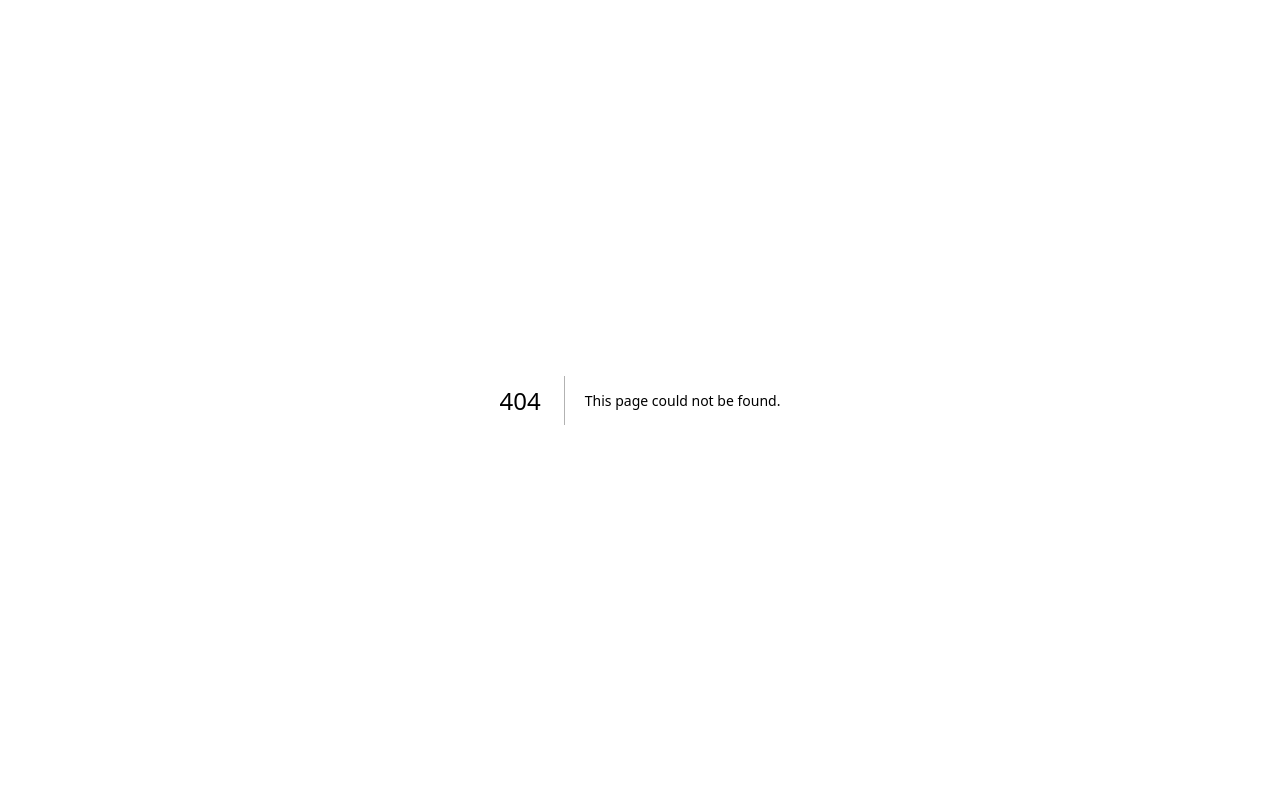
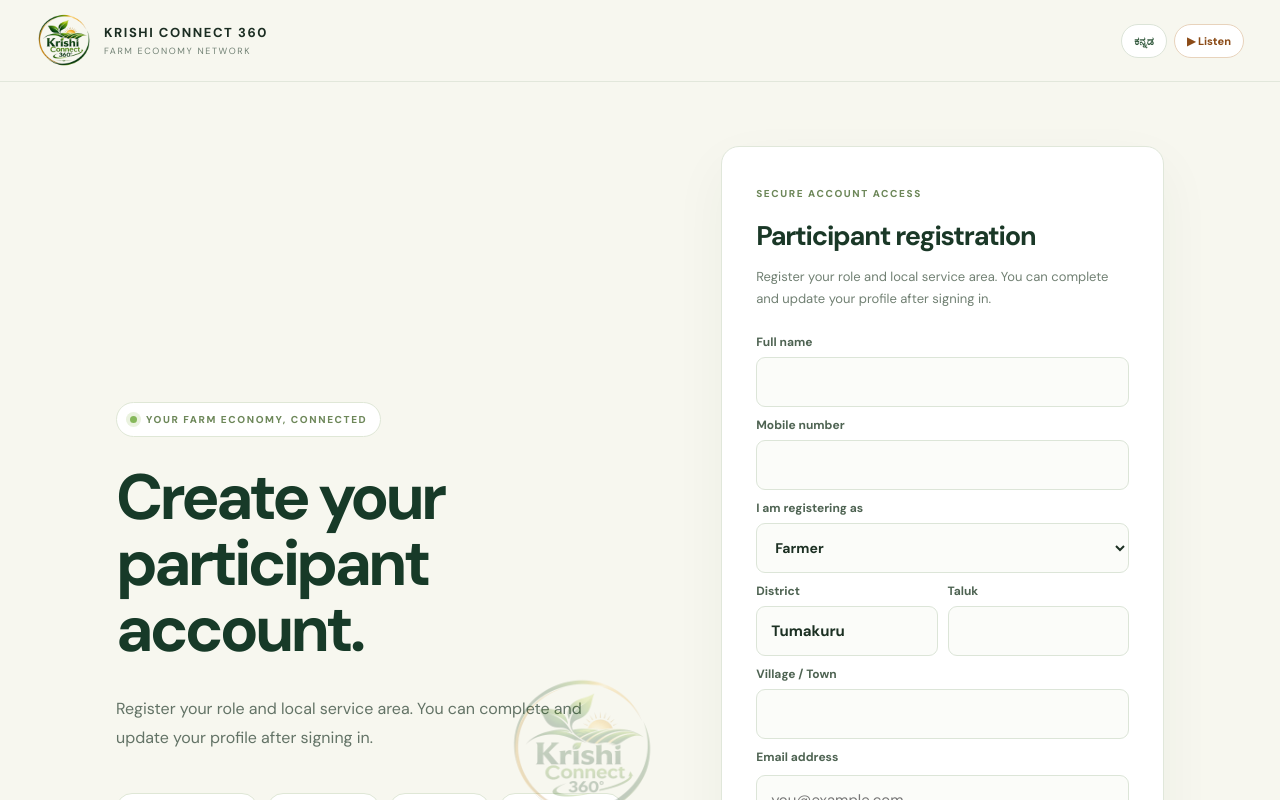
Before and after one commit to PSP-YN/Chakravyuha_Hackwarts, a Next.js app: page /signup in a window 1280 px wide. Before the commit this address had no page. Shown: the top 800 px of the page. Built offline with nearby package versions, Linux system fonts and the light colour scheme; no server answers.

Commit message:
feat: add participant signup and complete profiles

```diff
--- a/app/globals.css
+++ b/app/globals.css
@@ -347,7 +347,10 @@ button:focus-visible,a:focus-visible,input:focus-visible,select:focus-visible,te
 .login-card form{display:grid;gap:10px;margin-top:24px}
 .login-card label{font-size:12px;font-weight:700;color:#4e6352}
 .login-card input{width:100%;height:50px;padding:0 14px;border:1px solid #dce5d8;border-radius:9px;background:#fbfcf9;color:#1c3023;font-size:15px}
-.login-card input:focus-visible{outline:3px solid #d8ee69;outline-offset:2px}
+.login-card input:focus-visible,.login-card select:focus-visible{outline:3px solid #d8ee69;outline-offset:2px}
+.login-card select{width:100%;min-height:50px;padding:0 14px;border:1px solid #dce5d8;border-radius:9px;background:#fbfcf9;color:#1c3023;font-size:14px}
+.login-card form>label{display:grid;gap:7px}
+.login-card .form-grid label{display:grid;gap:7px}
 .login-card form button{width:100%;justify-content:space-between;margin-top:8px;border:0;cursor:pointer}
 .login-card form button:disabled{opacity:.55;cursor:not-allowed}
 .login-note{padding:12px;border-radius:9px;background:#f7f8f2;font-size:10px!important;color:#7b887b!important}
--- a/app/login/page.tsx
+++ b/app/login/page.tsx
@@ -1,2 +1,2 @@
 import { LoginPage } from "@/components/login-page";
-export default function Login() { return <LoginPage />; }
+export default function Login() { return <LoginPage mode="login" />; }
--- /dev/null
+++ b/app/signup/page.tsx
@@ -0,0 +1,2 @@
+import { LoginPage } from "@/components/login-page";
+export default function Signup() { return <LoginPage mode="signup" />; }
--- a/components/landing-page.tsx
+++ b/components/landing-page.tsx
@@ -88,6 +88,7 @@ export function LandingPage() {
           <a href="#how">{language === "en" ? "How it works" : "ಹೇಗೆ ಕೆಲಸ ಮಾಡುತ್ತದೆ"}</a>
           <LanguageSwitch />
           <a className="landing-login" href="/login">{language === "en" ? "Sign in" : "ಸೈನ್ ಇನ್"}</a>
+          <a className="landing-login" href="/signup">{language === "en" ? "Create account" : "ಖಾತೆ ರಚಿಸಿ"}</a>
         </nav>
       </header>
 
@@ -98,7 +99,7 @@ export function LandingPage() {
           <h1>{t.title}</h1>
           <p className="landing-lead">{t.subtitle}</p>
           <div className="landing-cta">
-            <a className="landing-primary" href="/login">{t.primary} <span>↗</span></a>
+            <a className="landing-primary" href="/signup">{t.primary} <span>↗</span></a>
             <a className="landing-secondary" href="#how">{t.secondary} ↓</a>
           </div>
           <div className="landing-trust"><span>●</span> {t.login} <span className="landing-separator">·</span> {language==="kn"?"Supabase ಸುರಕ್ಷಿತ":"Supabase secured"} <span className="landing-separator">·</span> English / ಕನ್ನಡ</div>
@@ -136,7 +137,7 @@ export function LandingPage() {
       <section className="landing-bottom-cta">
         <img src="/krishi-connect-logo.png" alt="" />
         <div><span>KRISHI CONNECT 360</span><h2>{language === "en" ? "Make your next farm decision with better information." : "ಉತ್ತಮ ಮಾಹಿತಿಯೊಂದಿಗೆ ನಿಮ್ಮ ಮುಂದಿನ ಕೃಷಿ ನಿರ್ಧಾರ ಕೈಗೊಳ್ಳಿ."}</h2></div>
-        <a href="/login">{t.primary} ↗</a>
+        <a href="/signup">{t.primary} ↗</a>
       </section>
 
       <footer className="landing-footer"><span>© 2026 KRISHI CONNECT 360</span><span>{t.footer}</span><span>{language==="kn"?"AGMARKNET ಉಲ್ಲೇಖ ಮಾಹಿತಿ · ಭಾಗವಹಿಸುವವರ ಸಂಯೋಜನೆ":"AGMARKNET reference data · Participant-led coordination"}</span><div><a href="/privacy">{language==="kn"?"ಗೌಪ್ಯತೆ":"Privacy"}</a><a href="/terms">{language==="kn"?"ನಿಯಮಗಳು":"Terms"}</a></div></footer>
--- a/components/login-page.tsx
+++ b/components/login-page.tsx
@@ -5,37 +5,57 @@ import { useRouter } from "next/navigation";
 import { getSupabase } from "@/lib/supabase/client";
 import { LanguageSwitch, useLanguage } from "@/components/language-provider";
 
+type ParticipantRole = "farmer" | "buyer_trader" | "machinery_owner" | "waste_processor" | "municipality" | "transporter" | "fpo_cooperative";
+const roles: { value: ParticipantRole; en: string; kn: string }[] = [
+  { value: "farmer", en: "Farmer", kn: "ರೈತ" },
+  { value: "buyer_trader", en: "Buyer / Trader", kn: "ಖರೀದಿದಾರ / ವ್ಯಾಪಾರಿ" },
+  { value: "machinery_owner", en: "Machinery / Equipment owner", kn: "ಯಂತ್ರೋಪಕರಣ ಮಾಲೀಕ" },
+  { value: "waste_processor", en: "Agricultural waste processor", kn: "ಕೃಷಿ ತ್ಯಾಜ್ಯ ಸಂಸ್ಕಾರಕ" },
+  { value: "municipality", en: "Municipality / Local body", kn: "ಪುರಸಭೆ / ಸ್ಥಳೀಯ ಸಂಸ್ಥೆ" },
+  { value: "transporter", en: "Transporter", kn: "ಸಾರಿಗೆದಾರ" },
+  { value: "fpo_cooperative", en: "FPO / Cooperative", kn: "ರೈತ ಉತ್ಪಾದಕ ಸಂಸ್ಥೆ / ಸಹಕಾರಿ" },
+];
+
 const copy = {
   en: {
-    eyebrow:"YOUR FARM ECONOMY, CONNECTED",title:"Sign in to your farm network.",
-    body:"Use a secure, passwordless email link. No Aadhaar, bank details or payment information is requested.",
-    email:"Email address",send:"Send secure sign-in link",sending:"Sending link…",
-    sent:"Sign-in link sent. Open the newest email on this device. The link expires; request a new one if needed.",
-    failed:"We could not send the sign-in link. Check the email address and try again.",
-    noConfig:"Account access is not configured in this deployment. Contact the pilot operator.",
-    back:"Back to home",privacy:"Privacy notice",terms:"Terms of use",
-    secure:"Supabase Auth · Passwordless email · English / ಕನ್ನಡ",
-    tip:"For reliable delivery, the project owner must configure a production SMTP provider in Supabase Auth."
+    eyebrow: "YOUR FARM ECONOMY, CONNECTED", loginTitle: "Sign in to your farm network.", signupTitle: "Create your participant account.",
+    loginBody: "Use a secure, passwordless email link. No Aadhaar, bank details or payment information is requested.",
+    signupBody: "Register your role and local service area. You can complete and update your profile after signing in.",
+    email: "Email address", send: "Send secure sign-in link", register: "Create account and send link", sending: "Sending link…",
+    sentLogin: "Sign-in link sent. Open the newest email on this device. The link expires; request a new one if needed.",
+    sentSignup: "Registration link sent. Open the newest email to verify your address and activate your account.",
+    failed: "We could not send the email link. Check the details and try again.", noConfig: "Account access is not configured in this deployment. Contact the pilot operator.",
+    back: "Back to home", privacy: "Privacy notice", terms: "Terms of use", secure: "Supabase Auth · Passwordless email · English / ಕನ್ನಡ",
+    tip: "Email delivery requires a production SMTP provider configured in Supabase Auth.", fullName: "Full name", phone: "Mobile number", role: "I am registering as", district: "District", taluk: "Taluk", village: "Village / Town", organisation: "Organisation name (if applicable)",
+    login: "Already have an account? Sign in", signup: "New to Krishi Connect? Create an account", required: "Complete all required fields.",
   },
   kn: {
-    eyebrow:"ನಿಮ್ಮ ಕೃಷಿ ಆರ್ಥಿಕ ಜಾಲ",title:"ನಿಮ್ಮ ಕೃಷಿ ಜಾಲಕ್ಕೆ ಸೈನ್ ಇನ್ ಮಾಡಿ.",
-    body:"ಸುರಕ್ಷಿತ ಪಾಸ್‌ವರ್ಡ್ ರಹಿತ ಇಮೇಲ್ ಲಿಂಕ್ ಬಳಸಿ. ಆಧಾರ್, ಬ್ಯಾಂಕ್ ವಿವರ ಅಥವಾ ಪಾವತಿ ಮಾಹಿತಿ ಕೇಳುವುದಿಲ್ಲ.",
-    email:"ಇಮೇಲ್ ವಿಳಾಸ",send:"ಸುರಕ್ಷಿತ ಸೈನ್ ಇನ್ ಲಿಂಕ್ ಕಳುಹಿಸಿ",sending:"ಲಿಂಕ್ ಕಳುಹಿಸಲಾಗುತ್ತಿದೆ…",
-    sent:"ಸೈನ್ ಇನ್ ಲಿಂಕ್ ಕಳುಹಿಸಲಾಗಿದೆ. ಈ ಸಾಧನದಲ್ಲಿನ ಹೊಸ ಇಮೇಲ್ ತೆರೆಯಿರಿ. ಲಿಂಕ್ ಅವಧಿ ಮುಗಿದರೆ ಹೊಸದನ್ನು ಕೇಳಿ.",
-    failed:"ಸೈನ್ ಇನ್ ಲಿಂಕ್ ಕಳುಹಿಸಲಾಗಲಿಲ್ಲ. ಇಮೇಲ್ ವಿಳಾಸ ಪರಿಶೀಲಿಸಿ ಮತ್ತೆ ಪ್ರಯತ್ನಿಸಿ.",
-    noConfig:"ಈ ನಿಯೋಜನೆಯಲ್ಲಿ ಖಾತೆ ಪ್ರವೇಶ ಸಂರಚಿಸಲಾಗಿಲ್ಲ. ಪೈಲಟ್ ನಿರ್ವಾಹಕರನ್ನು ಸಂಪರ್ಕಿಸಿ.",
-    back:"ಮುಖಪುಟಕ್ಕೆ ಹಿಂತಿರುಗಿ",privacy:"ಗೌಪ್ಯತಾ ಸೂಚನೆ",terms:"ಬಳಕೆಯ ನಿಯಮಗಳು",
-    secure:"Supabase Auth · ಪಾಸ್‌ವರ್ಡ್ ರಹಿತ ಇಮೇಲ್ · English / ಕನ್ನಡ",
-    tip:"ವಿಶ್ವಾಸಾರ್ಹ ಇಮೇಲ್ ವಿತರಣೆಗೆ Supabase Auth ನಲ್ಲಿ ಉತ್ಪಾದನಾ SMTP ಸೇವೆಯನ್ನು ಸಂರಚಿಸಬೇಕು."
+    eyebrow: "ನಿಮ್ಮ ಕೃಷಿ ಆರ್ಥಿಕ ಜಾಲ", loginTitle: "ನಿಮ್ಮ ಕೃಷಿ ಜಾಲಕ್ಕೆ ಸೈನ್ ಇನ್ ಮಾಡಿ.", signupTitle: "ನಿಮ್ಮ ಭಾಗವಹಿಸುವವರ ಖಾತೆ ರಚಿಸಿ.",
+    loginBody: "ಸುರಕ್ಷಿತ ಪಾಸ್‌ವರ್ಡ್ ರಹಿತ ಇಮೇಲ್ ಲಿಂಕ್ ಬಳಸಿ. ಆಧಾರ್, ಬ್ಯಾಂಕ್ ವಿವರ ಅಥವಾ ಪಾವತಿ ಮಾಹಿತಿ ಕೇಳುವುದಿಲ್ಲ.",
+    signupBody: "ನಿಮ್ಮ ಪಾತ್ರ ಮತ್ತು ಸ್ಥಳೀಯ ಸೇವಾ ಪ್ರದೇಶವನ್ನು ನೋಂದಾಯಿಸಿ. ಸೈನ್ ಇನ್ ಆದ ನಂತರ ಪ್ರೊಫೈಲ್ ಪೂರ್ಣಗೊಳಿಸಬಹುದು.",
+    email: "ಇಮೇಲ್ ವಿಳಾಸ", send: "ಸುರಕ್ಷಿತ ಸೈನ್ ಇನ್ ಲಿಂಕ್ ಕಳುಹಿಸಿ", register: "ಖಾತೆ ರಚಿಸಿ ಮತ್ತು ಲಿಂಕ್ ಕಳುಹಿಸಿ", sending: "ಲಿಂಕ್ ಕಳುಹಿಸಲಾಗುತ್ತಿದೆ…",
+    sentLogin: "ಸೈನ್ ಇನ್ ಲಿಂಕ್ ಕಳುಹಿಸಲಾಗಿದೆ. ಈ ಸಾಧನದಲ್ಲಿನ ಹೊಸ ಇಮೇಲ್ ತೆರೆಯಿರಿ. ಲಿಂಕ್ ಅವಧಿ ಮುಗಿದರೆ ಹೊಸದನ್ನು ಕೇಳಿ.",
+    sentSignup: "ನೋಂದಣಿ ಲಿಂಕ್ ಕಳುಹಿಸಲಾಗಿದೆ. ಇಮೇಲ್ ಪರಿಶೀಲಿಸಿ ಖಾತೆ ಸಕ್ರಿಯಗೊಳಿಸಲು ಹೊಸ ಸಂದೇಶ ತೆರೆಯಿರಿ.",
+    failed: "ಇಮೇಲ್ ಲಿಂಕ್ ಕಳುಹಿಸಲಾಗಲಿಲ್ಲ. ವಿವರಗಳನ್ನು ಪರಿಶೀಲಿಸಿ ಮತ್ತೆ ಪ್ರಯತ್ನಿಸಿ.", noConfig: "ಈ ನಿಯೋಜನೆಯಲ್ಲಿ ಖಾತೆ ಪ್ರವೇಶ ಸಂರಚಿಸಲಾಗಿಲ್ಲ. ಪೈಲಟ್ ನಿರ್ವಾಹಕರನ್ನು ಸಂಪರ್ಕಿಸಿ.",
+    back: "ಮುಖಪುಟಕ್ಕೆ ಹಿಂತಿರುಗಿ", privacy: "ಗೌಪ್ಯತಾ ಸೂಚನೆ", terms: "ಬಳಕೆಯ ನಿಯಮಗಳು", secure: "Supabase Auth · ಪಾಸ್‌ವರ್ಡ್ ರಹಿತ ಇಮೇಲ್ · English / ಕನ್ನಡ",
+    tip: "ಇಮೇಲ್ ವಿತರಣೆಗೆ Supabase Auth ನಲ್ಲಿ ಉತ್ಪಾದನಾ SMTP ಸೇವೆ ಸಂರಚಿಸಬೇಕು.", fullName: "ಪೂರ್ಣ ಹೆಸರು", phone: "ಮೊಬೈಲ್ ಸಂಖ್ಯೆ", role: "ನಾನು ನೋಂದಾಯಿಸಿಕೊಳ್ಳುವುದು", district: "ಜಿಲ್ಲೆ", taluk: "ತಾಲೂಕು", village: "ಗ್ರಾಮ / ಪಟ್ಟಣ", organisation: "ಸಂಸ್ಥೆಯ ಹೆಸರು (ಅನ್ವಯಿಸಿದರೆ)",
+    login: "ಈಗಾಗಲೇ ಖಾತೆ ಇದೆಯೇ? ಸೈನ್ ಇನ್ ಮಾಡಿ", signup: "Krishi Connect ಗೆ ಹೊಸಬರೇ? ಖಾತೆ ರಚಿಸಿ", required: "ಅಗತ್ಯವಿರುವ ಎಲ್ಲಾ ವಿವರಗಳನ್ನು ಭರ್ತಿ ಮಾಡಿ.",
   }
 } as const;
 
-export function LoginPage() {
+export function LoginPage({ mode = "login" }: { mode?: "login" | "signup" }) {
   const db = getSupabase();
   const router = useRouter();
   const { language } = useLanguage();
   const t = copy[language];
   const [email,setEmail] = useState("");
+  const [fullName,setFullName] = useState("");
+  const [phone,setPhone] = useState("");
+  const [role,setRole] = useState<ParticipantRole>("farmer");
+  const [district,setDistrict] = useState("Tumakuru");
+  const [taluk,setTaluk] = useState("");
+  const [village,setVillage] = useState("");
+  const [organisation,setOrganisation] = useState("");
   const [busy,setBusy] = useState(false);
   const [sent,setSent] = useState(false);
   const [error,setError] = useState("");
@@ -53,12 +73,15 @@ export function LoginPage() {
   async function submit(event:FormEvent<HTMLFormElement>) {
     event.preventDefault();
     if (!db) return;
+    if (mode === "signup" && (!fullName.trim() || !phone.trim() || !district.trim() || !taluk.trim() || !village.trim())) { setError(t.required); return; }
     setBusy(true);setError("");setSent(false);
     try {
-      const {error} = await db.auth.signInWithOtp({
-        email:email.trim().toLowerCase(),
-        options:{emailRedirectTo:process.env.NEXT_PUBLIC_SITE_URL || window.location.origin,shouldCreateUser:true}
-      });
+      const options = mode === "signup" ? {
+        emailRedirectTo: `${window.location.origin}/workspace`,
+        shouldCreateUser: true,
+        data: { full_name: fullName.trim(), phone: phone.trim(), participant_type: role, preferred_language: language, district: district.trim(), taluk: taluk.trim(), village: village.trim(), organization_name: organisation.trim() || null }
+      } : { emailRedirectTo: `${window.location.origin}/workspace`, shouldCreateUser: false };
+      const {error} = await db.auth.signInWithOtp({ email:email.trim().toLowerCase(), options });
       if(error) throw error;
       setSent(true);
     } catch {
@@ -76,25 +99,34 @@ export function LoginPage() {
     <section className="login-layout">
       <div className="login-story">
         <span className="landing-kicker"><i/>{t.eyebrow}</span>
-        <h1>{t.title}</h1>
-        <p>{t.body}</p>
+        <h1>{mode === "signup" ? t.signupTitle : t.loginTitle}</h1>
+        <p>{mode === "signup" ? t.signupBody : t.loginBody}</p>
         <div className="login-modules"><span>01 / KRISHIMARKET 360</span><span>02 / KRISHISHARE</span><span>03 / FARMLOOP</span><span>04 / KRISHITRANSIT</span></div>
         <img src="/krishi-connect-logo.png" alt="Krishi Connect 360"/>
       </div>
       <div className="login-card">
         <span className="landing-section-heading"><span>{language==="kn"?"ಸುರಕ್ಷಿತ ಖಾತೆ ಪ್ರವೇಶ":"SECURE ACCOUNT ACCESS"}</span></span>
-        <h2>{language==="kn"?"ಇಮೇಲ್ ಮೂಲಕ ಮುಂದುವರಿಯಿರಿ":"Continue with email"}</h2>
-        <p>{language==="kn"?"ನಿಮ್ಮ ಇಮೇಲ್‌ಗೆ ಒಂದು ಬಾರಿ ಬಳಸುವ ಸೈನ್ ಇನ್ ಲಿಂಕ್ ಕಳುಹಿಸುತ್ತೇವೆ.":"We’ll send a one-time sign-in link to your email address."}</p>
+        <h2>{mode === "signup" ? (language === "kn" ? "ಭಾಗವಹಿಸುವವರ ನೋಂದಣಿ" : "Participant registration") : (language==="kn"?"ಇಮೇಲ್ ಮೂಲಕ ಮುಂದುವರಿಯಿರಿ":"Continue with email")}</h2>
+        <p>{mode === "signup" ? t.signupBody : (language==="kn"?"ನಿಮ್ಮ ಇಮೇಲ್‌ಗೆ ಒಂದು ಬಾರಿ ಬಳಸುವ ಸೈನ್ ಇನ್ ಲಿಂಕ್ ಕಳುಹಿಸುತ್ತೇವೆ.":"We’ll send a one-time sign-in link to your email address.")}</p>
         <form onSubmit={submit}>
+          {mode === "signup" && <>
+            <label>{t.fullName}<input value={fullName} onChange={e=>setFullName(e.target.value)} autoComplete="name" required minLength={2} maxLength={80}/></label>
+            <label>{t.phone}<input type="tel" value={phone} onChange={e=>setPhone(e.target.value)} autoComplete="tel" required minLength={7} maxLength={20}/></label>
+            <label>{t.role}<select value={role} onChange={e=>setRole(e.target.value as ParticipantRole)}>{roles.map(item=><option key={item.value} value={item.value}>{language === "kn" ? item.kn : item.en}</option>)}</select></label>
+            <div className="form-grid"><label>{t.district}<input value={district} onChange={e=>setDistrict(e.target.value)} required maxLength={80}/></label><label>{t.taluk}<input value={taluk} onChange={e=>setTaluk(e.target.value)} required maxLength={80}/></label></div>
+            <label>{t.village}<input value={village} onChange={e=>setVillage(e.target.value)} required maxLength={100}/></label>
+            {(role === "municipality" || role === "fpo_cooperative") && <label>{t.organisation}<input value={organisation} onChange={e=>setOrganisation(e.target.value)} maxLength={160}/></label>}
+          </>}
           <label htmlFor="login-email">{t.email}</label>
           <input id="login-email" type="email" autoComplete="email" inputMode="email" required maxLength={254} value={email} onChange={e=>setEmail(e.target.value)} placeholder="you@example.com"/>
-          <button className="landing-primary" disabled={!db||busy}>{busy?t.sending:t.send}<span>↗</span></button>
+          <button className="landing-primary" disabled={!db||busy}>{busy?t.sending:(mode === "signup" ? t.register : t.send)}<span>↗</span></button>
         </form>
         {!db&&<p className="login-error" role="alert">{t.noConfig}</p>}
         {error&&<p className="login-error" role="alert">{error}</p>}
-        {sent&&<p className="login-success" role="status">{t.sent}</p>}
+        {sent&&<p className="login-success" role="status">{mode === "signup" ? t.sentSignup : t.sentLogin}</p>}
         <p className="login-note">{t.tip}</p>
         <div className="login-security">{t.secure}</div>
+        <a className="login-back" href={mode === "signup" ? "/login" : "/signup"}>{mode === "signup" ? t.login : t.signup}</a>
         <a className="login-back" href="/">{t.back} ←</a>
       </div>
     </section>
```
Also changed, not shown: app/robots.ts (added, +14 -0 lines), app/sitemap.ts (added, +12 -0 lines), components/operations-center.tsx (+18 -7 lines), 1 other file (tests, documents, lock files or other folders).
